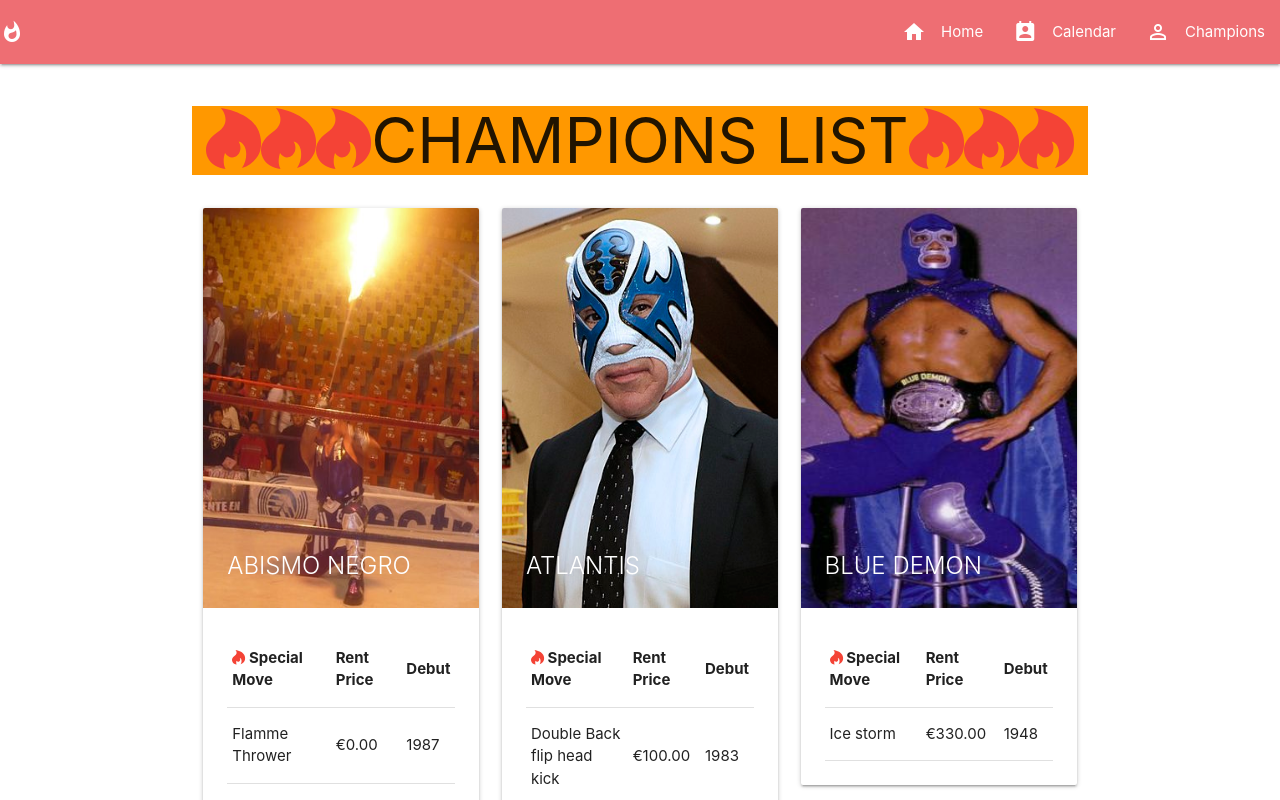
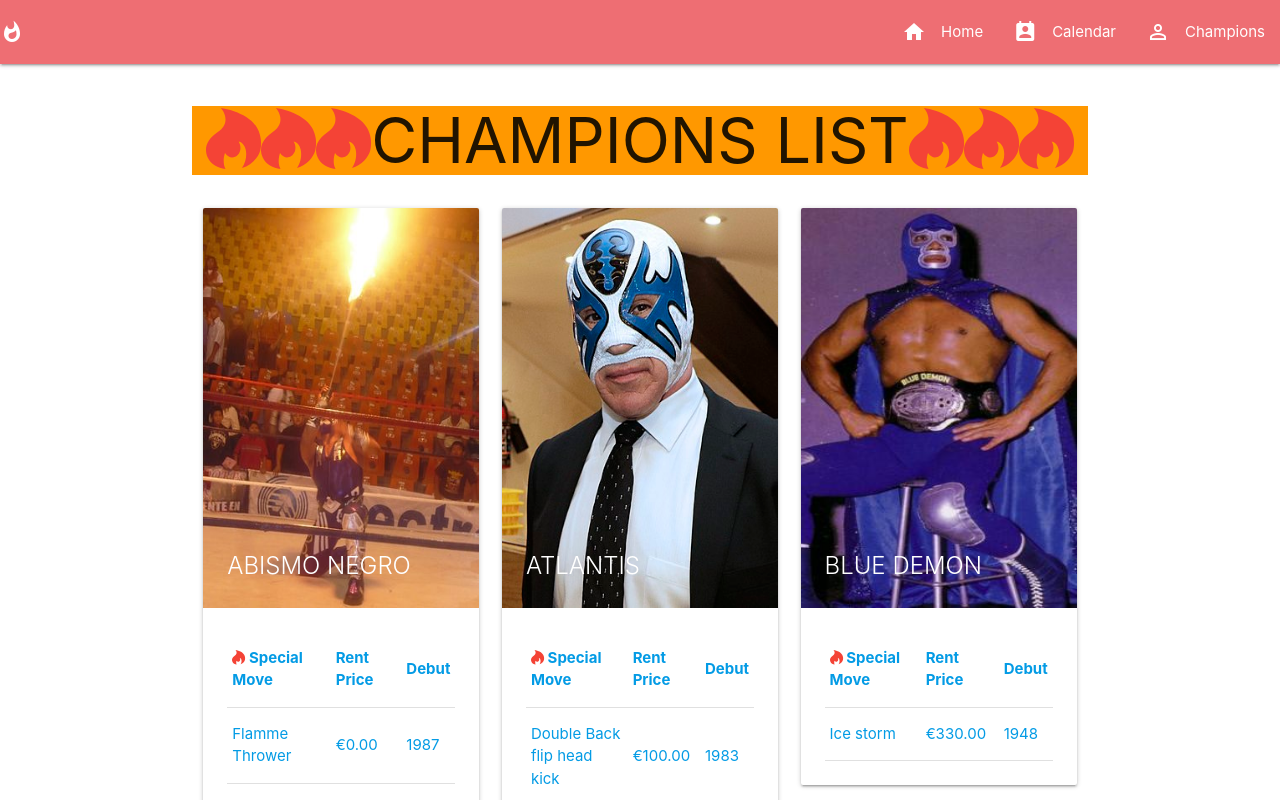
Before and after one commit to Sashimee/lucha-libre, an Angular app: page /wreslers-list in a window 1280 px wide. Shown: the top 800 px of the page. Built offline with nearby package versions, Linux system fonts and the light colour scheme.

Commit message:
Update page-wreslers-list.component.html

```diff
--- a/src/app/components/page-wreslers-list/page-wreslers-list.component.html
+++ b/src/app/components/page-wreslers-list/page-wreslers-list.component.html
@@ -1,21 +1,16 @@
 <div class="container">
     <h1 class="orange center">
-    <i class="red-text fab fa-hotjar"><i class="red-text fab fa-hotjar"></i></i
-    ><i class="red-text fab fa-hotjar"></i
-    ><i class="red-text fab fa-hotjar"></i>CHAMPIONS LIST<i
-      class="red-text fab fa-hotjar"
-    ></i
+        <i class="red-text fab fa-hotjar"><i class="red-text fab fa-hotjar"></i></i><i class="red-text fab fa-hotjar"></i
+    ><i class="red-text fab fa-hotjar"></i>CHAMPIONS LIST<i class="red-text fab fa-hotjar"></i
     ><i class="red-text fab fa-hotjar"></i
     ><i class="red-text fab fa-hotjar"></i>
     </h1>
     <div class="row">
         <div class="col s12 m4" *ngFor="let wresler of wreslerList">
-      <div class="card">
+            <a [routerLink]="['/wresler-details', wresler.wreslerId]">
+                <div class="card hoverable">
                     <div class="card-image">
-          <img
-            [routerLink]="['/wresler-details', wresler.wreslerId]"
-            src="../../services/data.ts/../{{ wresler.image }}"
-          />
+                        <img [routerLink]="['/wresler-details', wresler.wreslerId]" src="../../services/data.ts/../{{ wresler.image }}" />
                         <span class="card-title">{{ wresler.name | uppercase }}</span>
                         <!-- <a class="btn-floating halfway-fab waves-effect waves-light red"
               ><i class="material-icons">add</i></a
@@ -45,6 +40,7 @@
                         </table>
                     </div>
                 </div>
+            </a>
         </div>
     </div>
 </div>
```
Lines whose indentation alone changed are shown as unchanged.
